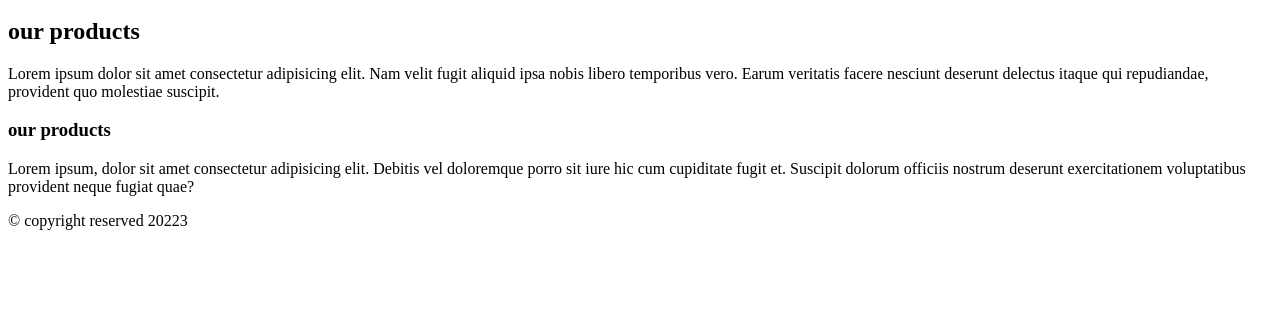
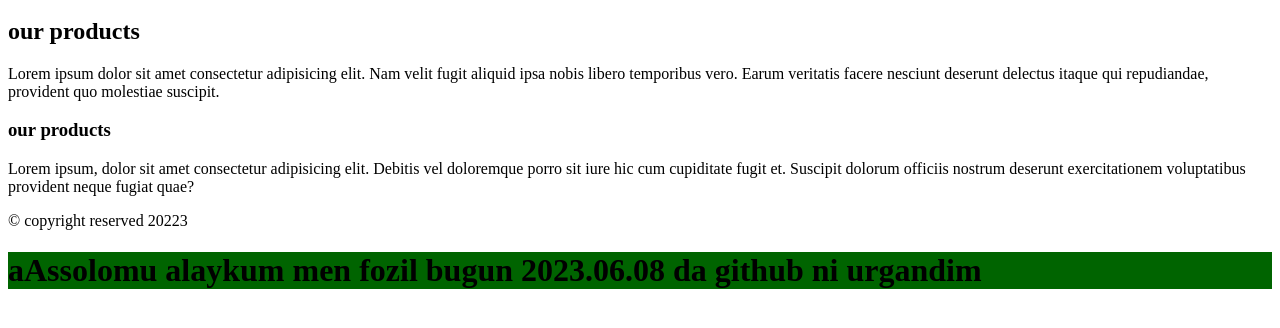
Before and after one commit to Fozil0802/onlinestore1, a plain HTML site: page index.html in a window 1280 px wide. Shown: the part 136-464 px from the top of the page. Drawn offline with Linux system fonts and the light colour scheme.

Commit message:
feat: bugun 2023.06.08 githubga push qilishni boshldim

```diff
--- a/index.html
+++ b/index.html
@@ -34,5 +34,6 @@
     <footer>
         <p>&copy; copyright reserved 20223</p>
     </footer>
+    <h1>aAssolomu alaykum men fozil bugun 2023.06.08 da github ni urgandim</h1>
 </body>
 </html>
```
